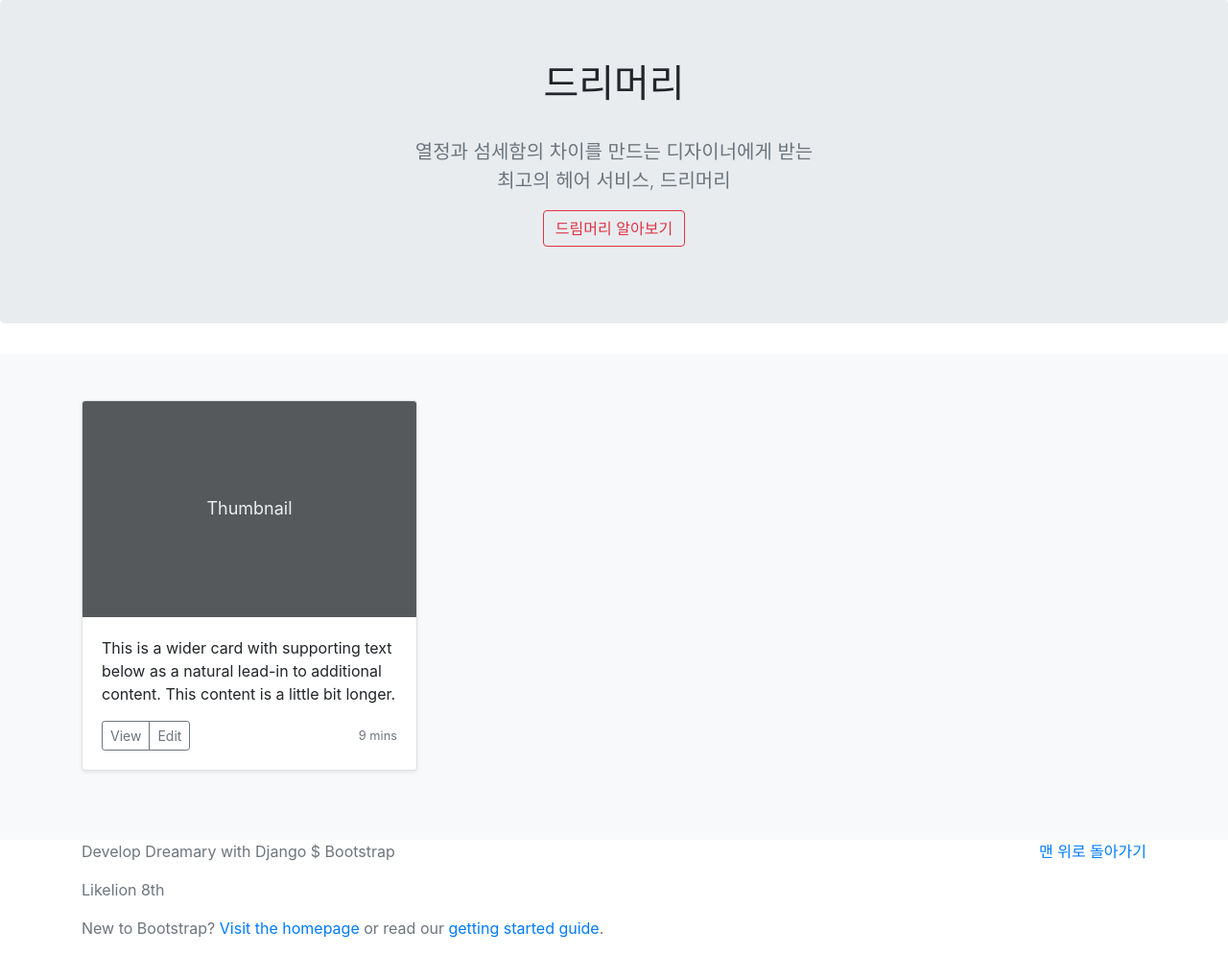
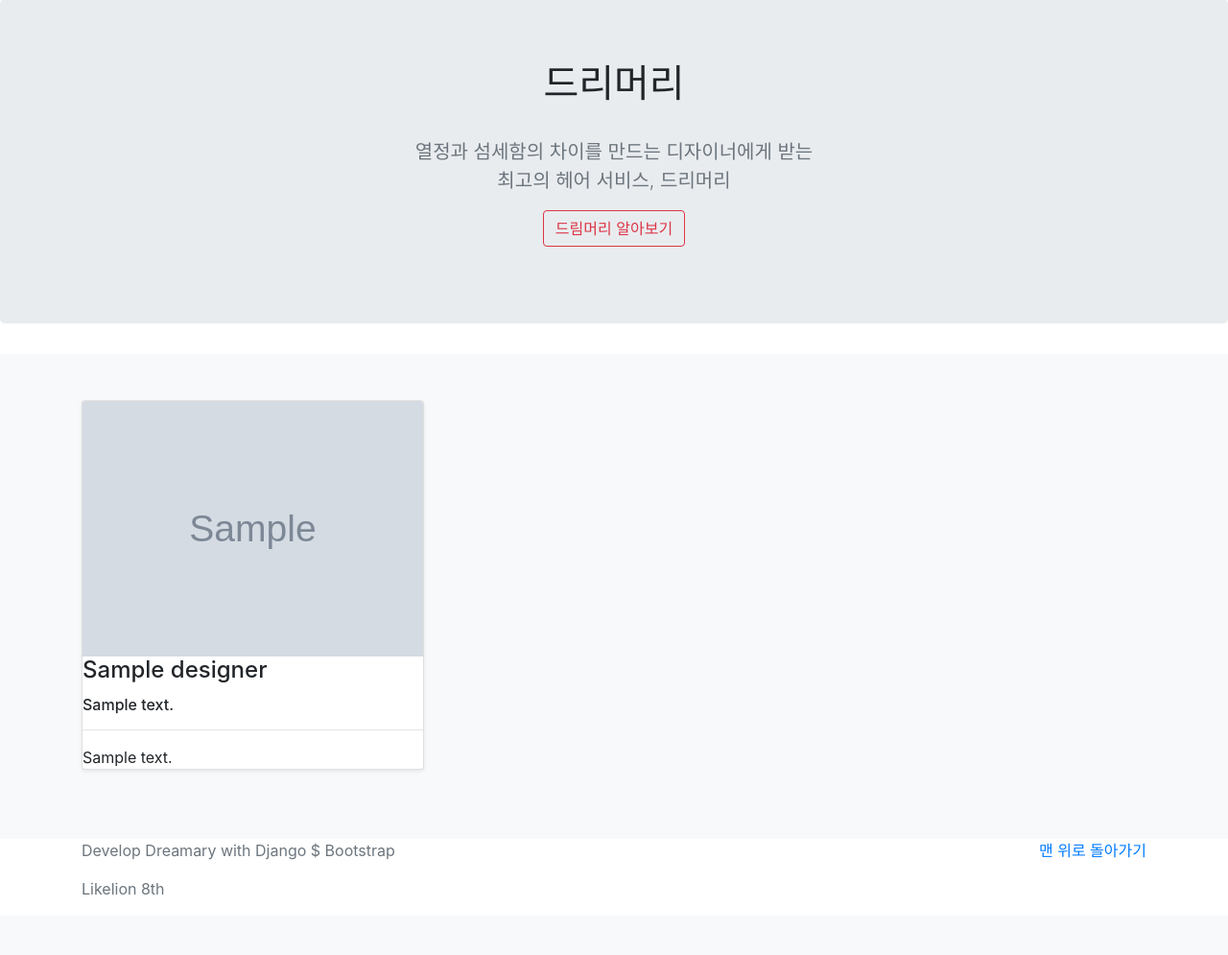
Before and after one commit to hyunbin1/Dreamary_class, a Django app: page / in a window 1280 px wide. Shown: the part 75-1070 px from the top of the page at 96% size. After the commit the page ends 1007 px from the top, so only its background shows below. Run offline with Django 3.2, Linux system fonts and the light colour scheme; tables that the repository leaves empty hold one stand-in row (values such as "Sample post"); grey boxes marked "Sample" are stand-in pictures; some libraries are stand-ins or nearby versions.

Commit message:
something_wrong

```diff
--- a/page/models.py
+++ b/page/models.py
@@ -7,3 +7,8 @@ class Designer(models.Model):
     name = models.CharField(max_length = 50)
     address = models.CharField(max_length = 255)
     description = models.TextField()
+
+    # admin 등록시 등록된 이름으로 나오게 하는 법
+
+    def __str__(self):
+        return self.name
--- a/page/templates/home.html
+++ b/page/templates/home.html
@@ -93,31 +93,30 @@
 
         <div class="album py-5 bg-light">
             <div class="container">
-
-                <div class="row">
-                    <div class="col-md-4">
+                <div class="card-columns">
+                    {% for designer in designers %}
                     <div class="card mb-4 shadow-sm">
+                        <!-- Imange -->
+                        {% if designer.image %}
+                        <img src="{{ designer.image.url }}" class="card-img-top" alt=" Designer_Image"
+                        {% else %}
                         <svg class="bd-placeholder-img card-img-top" width="100%" height="225"
-                                xmlns="http://www.w3.org/2000/svg" preserveAspectRatio="xMidYMid slice"
-                                focusable="false" role="img" aria-label="Placeholder: Thumbnail">
-                                <title>Placeholder</title>
+                            xmlns="http://www.w3.org/2000/svg" preserveAspectRatio="xMidYMid slice" focusable="false"
+                            role="img" aria-label="Placeholder: Thumbnail">
+                            <title>Dreamary</title>
                             <rect width="100%" height="100%" fill="#55595c" /><text x="50%" y="50%" fill="#eceeef"
-                                    dy=".3em">Thumbnail</text>
+                             dy=".3em">Profile</text>
                          </svg>
-                            <div class="card-body">
-                                <p class="card-text">This is a wider card with supporting text below as a natural
-                                    lead-in to additional content. This content is a little bit longer.</p>
-                                <div class="d-flex justify-content-between align-items-center">
-                                    <div class="btn-group">
-                                        <button type="button" class="btn btn-sm btn-outline-secondary">View</button>
-                                        <button type="button" class="btn btn-sm btn-outline-secondary">Edit</button>
-                                    </div>
-                                    <small class="text-muted">9 mins</small>
+                        {% endif %}
+                        <div class=" card-body">
+                            <h4 class="card-title">{{ designer.name }} </h4>
+                            <h6 class="card-title">{{ designer.address }} </h6>
+                            <hr>
+                            <p class="card-text">{{ designer.description }}</p>
                         </div>
                     </div>
+                    {% endfor %}
                 </div>
-                    </div>
-
             </div>
         </div>
     </main>
@@ -129,8 +128,6 @@
             </p>
             <p>Develop Dreamary with Django $ Bootstrap</p>
             <p>Likelion 8th</p>
-            <p>New to Bootstrap? <a href="https://getbootstrap.com/">Visit the homepage</a> or read our <a
-                    href="/docs/4.5/getting-started/introduction/">getting started guide</a>.</p>
        </div>
     </footer>
     <script src="https://code.jquery.com/jquery-3.5.1.slim.min.js"
--- a/page/views.py
+++ b/page/views.py
@@ -1,8 +1,9 @@
 from django.shortcuts import render
-
+from .models import Designer
 # Create your views here.
 def home(request):
-    return render(request, 'home.html')
+    designers = Designer.objects.all()
+    return render(request, 'home.html', {'designers' : designers})
 
 def introduce(requset):
     return render(requset, 'introduce.html')
```
Also changed, not shown: images/SmartSelectImage_2020-02-28-01-29-37.png (added), images/SmartSelectImage_2020-04-12-19-58-29.png (added), images/SmartSelectImage_2020-04-12-19-58-29_7l9iQyB.png (added), images/SmartSelectImage_2020-04-12-19-58-29_C61KNfH.png (added), images/SmartSelectImage_2020-04-12-19-58-29_RAIDzGK.png (added), images/SmartSelectImage_2020-04-12-19-58-29_RBjXbrI.png (added), images/SmartSelectImage_2020-04-12-20-02-06.png (added). Lines whose indentation alone changed are shown as unchanged.
